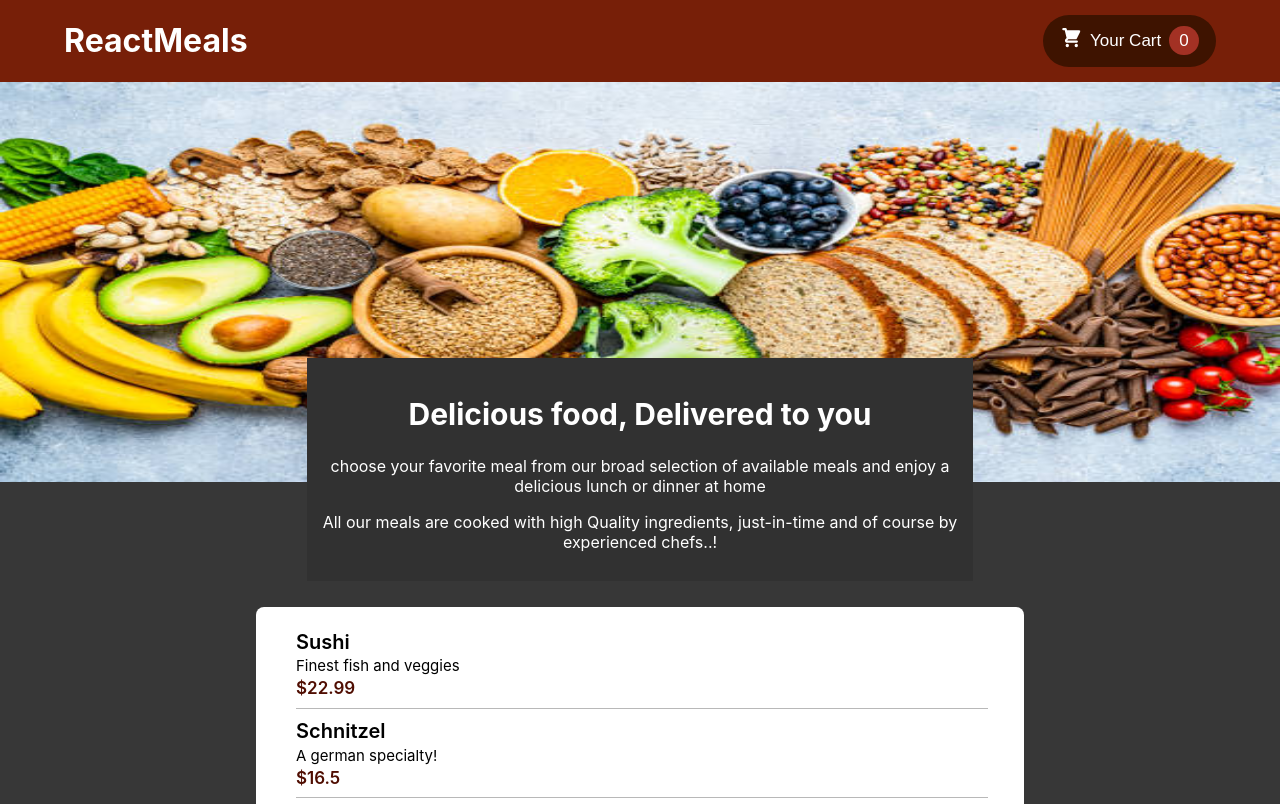
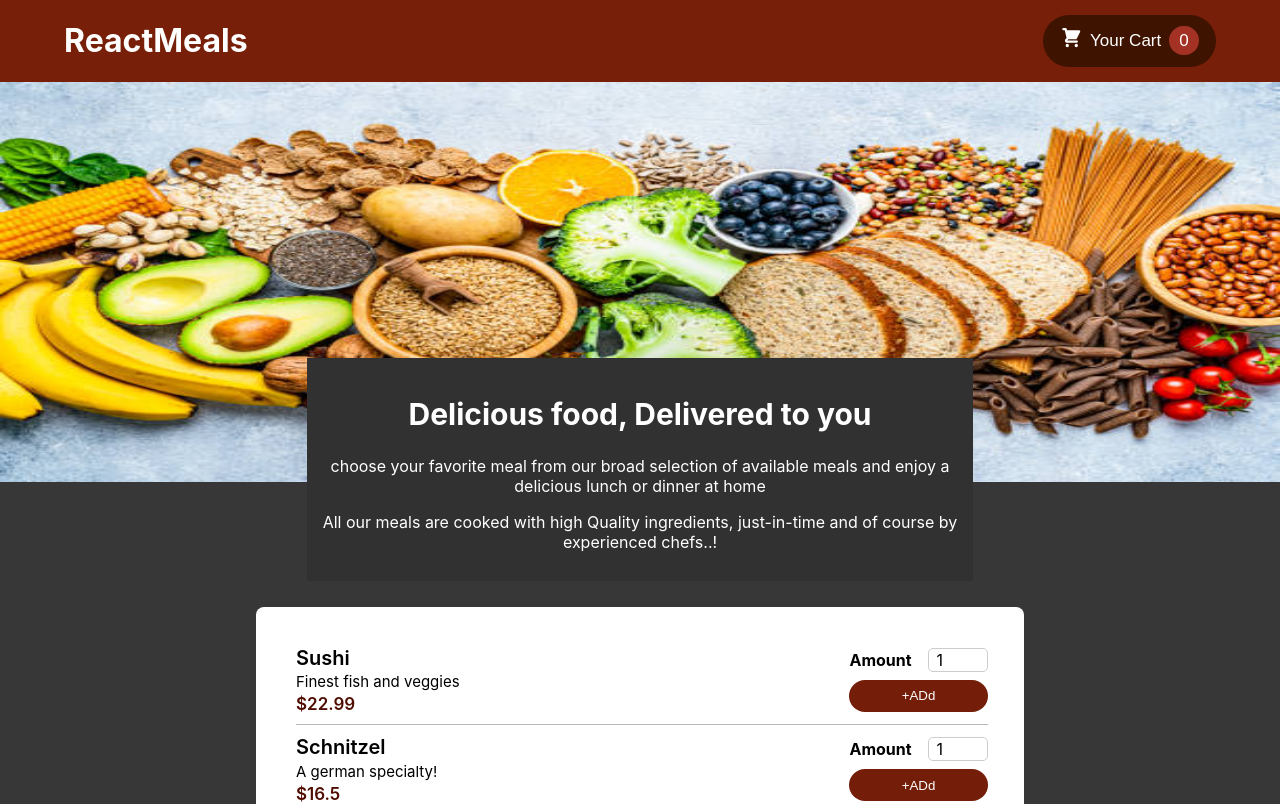
Before and after one commit to Vaishnavigupta97/sharp-restaurentApp, a React (Create React App) app: page / in a window 1280 px wide. Shown: the top 804 px of the page. Built offline with nearby package versions, Linux system fonts and the light colour scheme.

Commit message:
add mealItem folder and input file

```diff
--- a/src/components/Meals/AvaliableMeans.js
+++ b/src/components/Meals/AvaliableMeans.js
@@ -1,4 +1,5 @@
 import classes from "./AvaliableMeans.module.css";
+import MealItemForm from "./MealItem/MealItemForm";
 
 const DUMMY_MEALS = [
     {
@@ -33,9 +34,12 @@ const AvaliableMeans = () => {
         return (
             <>
                 <li>
+                    <div>
                     <p className={classes.mealName}>{meal.name}</p>
                     <p className={classes.mealDiscription}>{meal.description}</p>
                     <p className={classes.mealPrice}>${meal.price}</p>
+                    </div>
+                    <MealItemForm />
                 </li>
             </>
         )
--- a/src/components/Meals/AvaliableMeans.module.css
+++ b/src/components/Meals/AvaliableMeans.module.css
@@ -9,6 +9,9 @@
     border-bottom: 1px solid #B8B8B8;
     line-height: 30%;
     width: 95%;
+    display: flex;
+    align-items: center;
+    justify-content: space-between;
 }
 .mealName{
     font-size: 20px;
--- /dev/null
+++ b/src/components/Meals/MealItem/MealItemForm.js
@@ -0,0 +1,38 @@
+// import { useState } from "react";
+
+import Input from "../../UI/Input"
+import classes from "./MealItemForm.module.css";
+import { type } from "@testing-library/user-event/dist/type";
+
+
+const MealItemForm = () => {
+    // const [amount, setAmount] = useState([1]);
+
+    // const amountHandler = (event) => {
+    //     event.target.value(setAmount);
+    // }
+
+    // const formSubmitHandler = (event) => {
+    //     event.preventDefault();
+    //     const obj = {
+    //         amount:amount
+    //     }
+    //     console.log(obj);
+    // }
+    return (
+        <>
+            <form>
+                <Input label="Amount" input={{
+                    id: 'amount',
+                    type: 'number',
+                    min: '1',
+                    max: '5',
+                    defaultValue: "1"
+                }} />
+                <button type="submit">+ADd</button>
+            </form>
+        </>
+    )
+}
+
+export default MealItemForm;
--- /dev/null
+++ b/src/components/Meals/MealItem/MealItemForm.module.css
@@ -0,0 +1,10 @@
+
+form button{
+    background-color: #741E09;
+    padding: 6% 0;
+    color: white;
+    border-radius: 30px;
+    width: 100%;
+    border: none;
+    margin: auto;
+}
--- a/src/components/Meals/MealsSummary.module.css
+++ b/src/components/Meals/MealsSummary.module.css
@@ -5,6 +5,9 @@
     background-color: #313131;
     color: white;
     width: 50%;
+    /* position: absolute;
+    bottom: 10%;
+    left: 10%; */
     margin: -10% auto 0% auto;
     padding: 1%;
     text-align: center;
--- /dev/null
+++ b/src/components/UI/Input.js
@@ -0,0 +1,14 @@
+import classes from "./Input.module.css"
+
+const Input = (props) => {
+    return(
+        <>
+        <div className={classes.input}>
+            <label htmlFor={props.input.id}>{props.label}</label>
+            <input {...props.input} />
+        </div>
+        </>
+    )
+}
+
+export default Input;
--- /dev/null
+++ b/src/components/UI/Input.module.css
@@ -0,0 +1,18 @@
+.input {
+    display: flex;
+    align-items: center;
+    margin-bottom: 0.5rem;
+  }
+
+  .input label {
+    font-weight: bold;
+    margin-right: 1rem;
+  }
+
+  .input input {
+    width: 3rem;
+    border-radius: 5px;
+    border: 1px solid #ccc;
+    font: inherit;
+    padding-left: 0.5rem;
+  }
```
Also changed, not shown: src/components/Meals/MealItem/MealItem.js (added, +9 -0 lines), src/components/UI/Card.js (added, +11 -0 lines), src/components/Meals/MealItem/MealItem.module.css (added), src/components/UI/Card.module.css (added).
